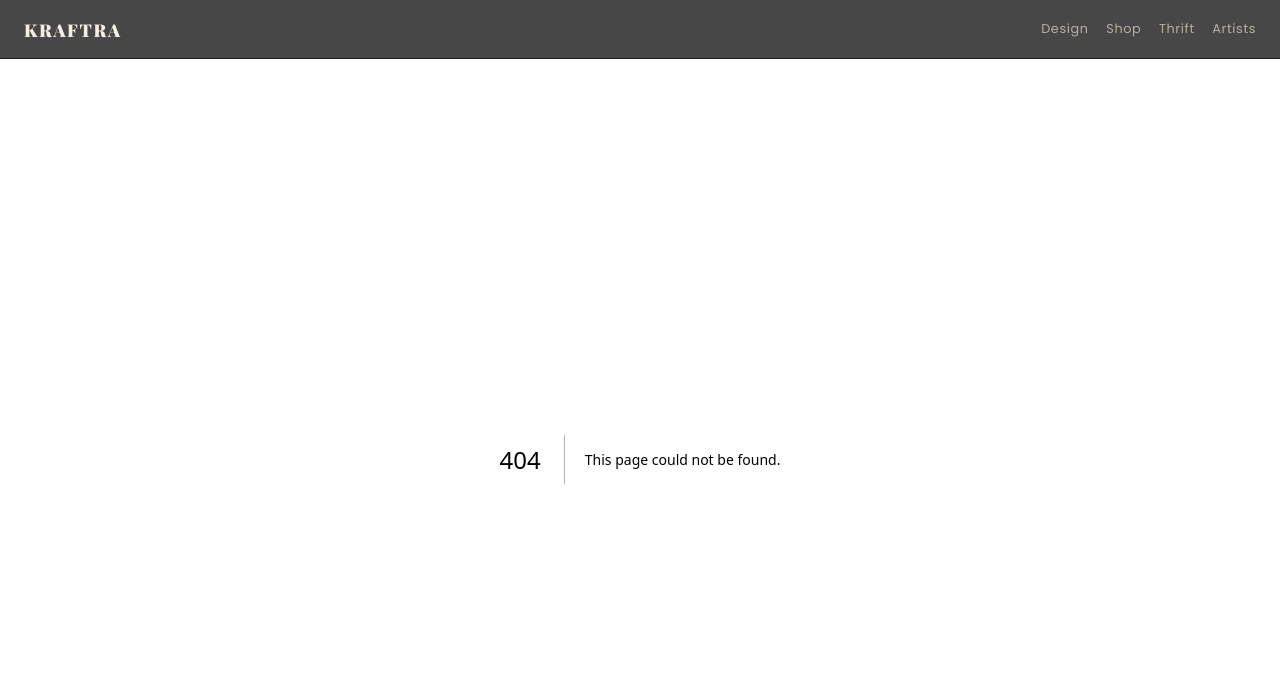
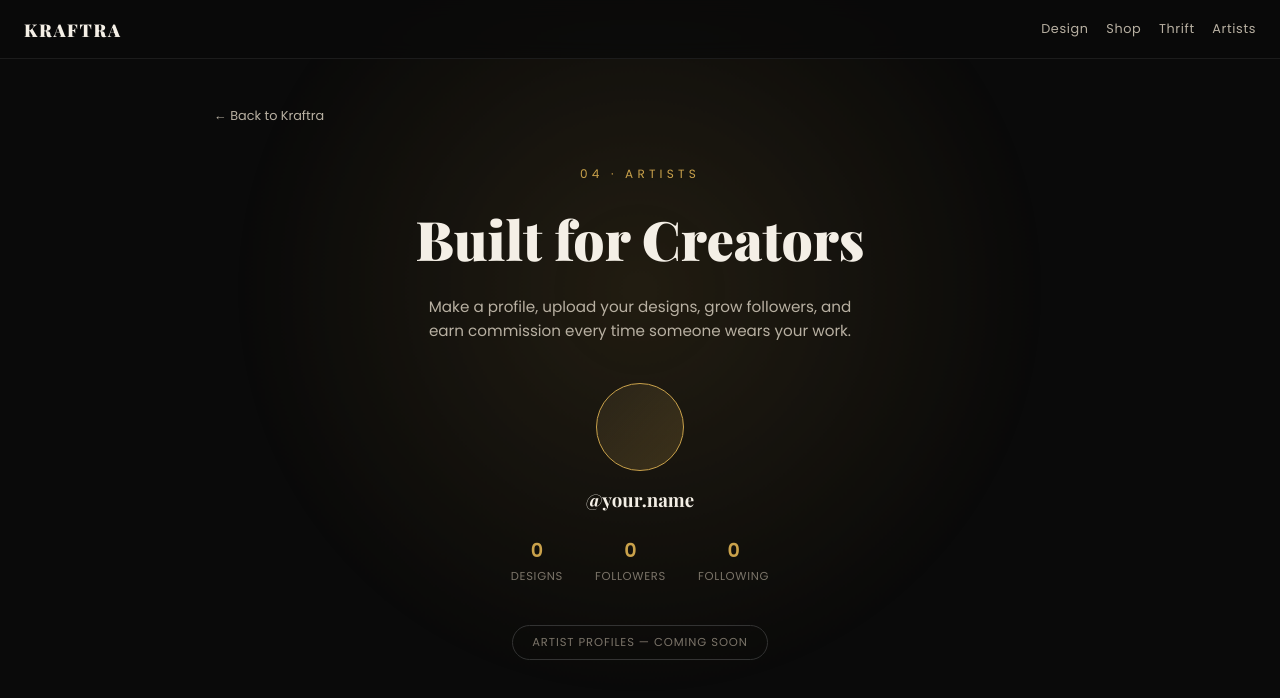
Before and after one commit to darkking200607-dev/Kraftra-v03, a Next.js app: page /artists in a window 1280 px wide. Before the commit this address had no page. Shown: the top 698 px of the page. Built offline with nearby package versions, Linux system fonts and the light colour scheme.

Commit message:
Create page.js

```diff
--- /dev/null
+++ b/app/artists/page.js
@@ -0,0 +1,39 @@
+import Link from "next/link";
+
+export default function Artists() {
+  return (
+    <main className="main">
+      <div className="glow-bg" />
+      <section className="page-hero">
+        <Link href="/" className="back-link">← Back to Kraftra</Link>
+        <span className="eyebrow">04 · artists</span>
+        <h1 className="page-title">Built for Creators</h1>
+        <p className="page-sub">
+          Make a profile, upload your designs, grow followers, and earn
+          commission every time someone wears your work.
+        </p>
+
+        <div className="profile-mock">
+          <div className="profile-avatar" />
+          <h3>@your.name</h3>
+          <div className="profile-stats">
+            <div>
+              <strong>0</strong>
+              <span>Designs</span>
+            </div>
+            <div>
+              <strong>0</strong>
+              <span>Followers</span>
+            </div>
+            <div>
+              <strong>0</strong>
+              <span>Following</span>
+            </div>
+          </div>
+        </div>
+
+        <span className="badge-soon">Artist profiles — coming soon</span>
+      </section>
+    </main>
+  );
+}
```
